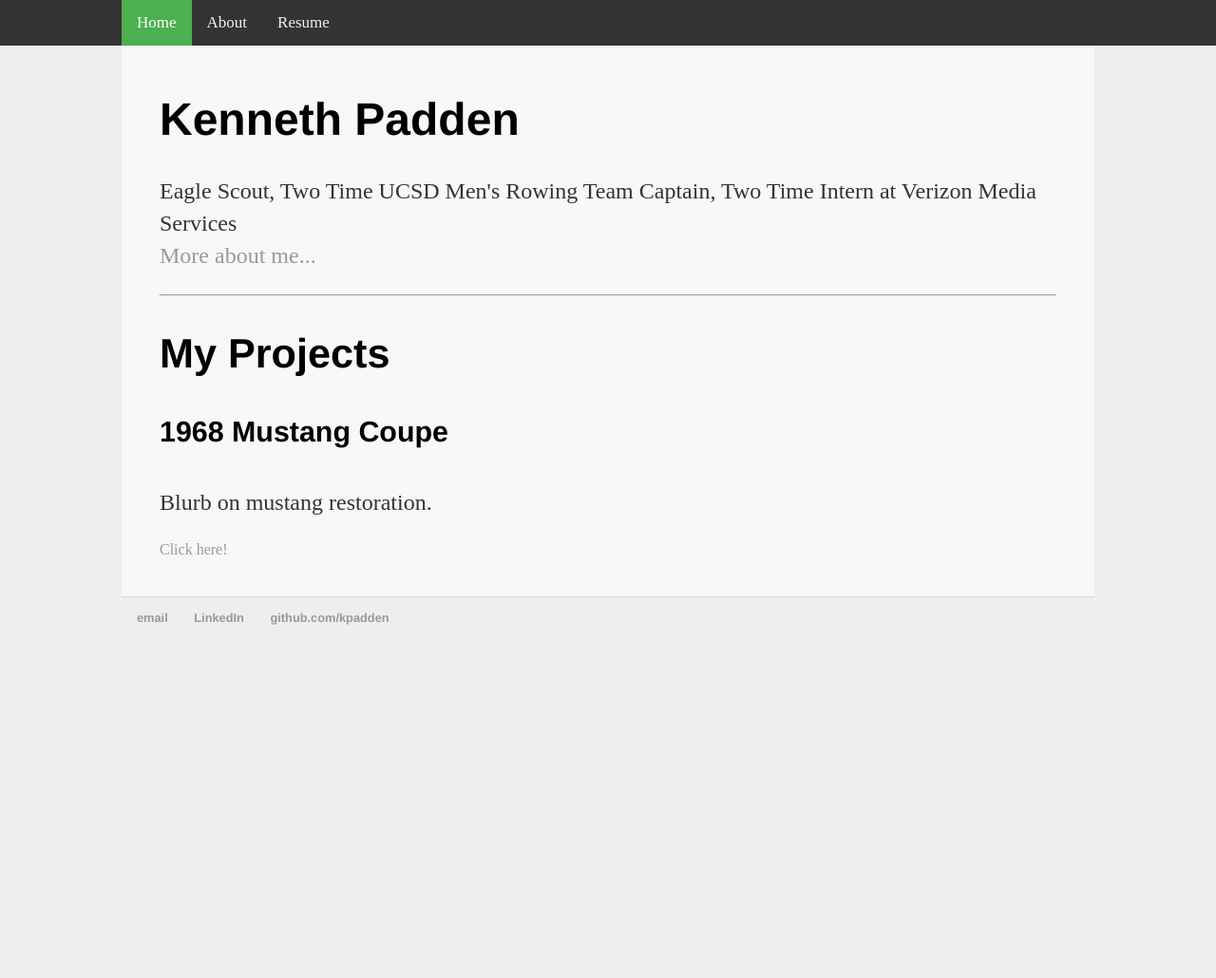
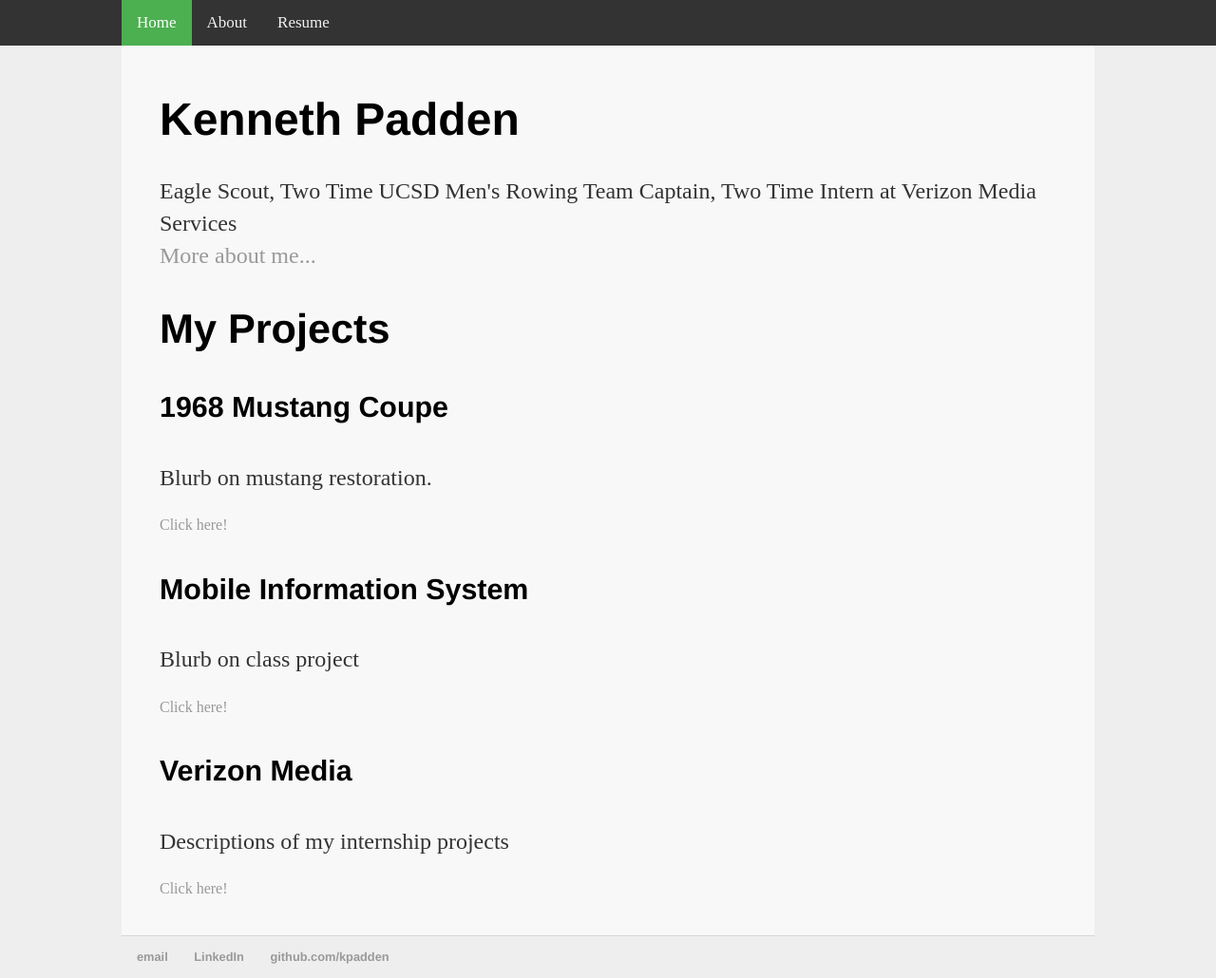
Before and after one commit to kpadden/kpadden.github.io, a Jekyll site: the page built from index.html, in a window 1280 px wide. Shown: the whole page at 95% size. Built offline with Jekyll 4.4.1, drawn with Linux system fonts in a browser that asks for light colours; before the commit the page ends 900 px from its top, so only the background shows below that.

Commit message:
Update index.html

```diff
--- a/index.html
+++ b/index.html
@@ -6,11 +6,22 @@ title: Kenneth Padden
     <h1>Kenneth Padden</h1>
     <p>Eagle Scout, Two Time UCSD Men's Rowing Team Captain, Two Time Intern at Verizon Media Services <br/> <a href="/about">More about me...</a></p>
 </div>
-<hr/>
 <div>
     <h2>My Projects</h2>
-    <h4>1968 Mustang Coupe</h4>
-    <p>Blurb on mustang restoration.</p>
-    <a href="/mustang-restoration">Click here!<img src=""/></a>
+    <div>
+        <h4>1968 Mustang Coupe</h4>
+        <p>Blurb on mustang restoration.</p>
+        <a href="/mustang-restoration">Click here!<img src=""/></a>
+    </div>
+    <div>
+        <h4>Mobile Information System</h4>
+        <p>Blurb on class project</p>
+        <a href="/mobile-information-system">Click here!<img src=""/></a>
+    </div>
+    <div>
+        <h4>Verizon Media</h4>
+        <p>Descriptions of my internship projects</p>
+        <a href="/verizon-media-internships">Click here!<img src=""/></a>
+    </div>
 </div>
 <!-- /.blurb -->
```
